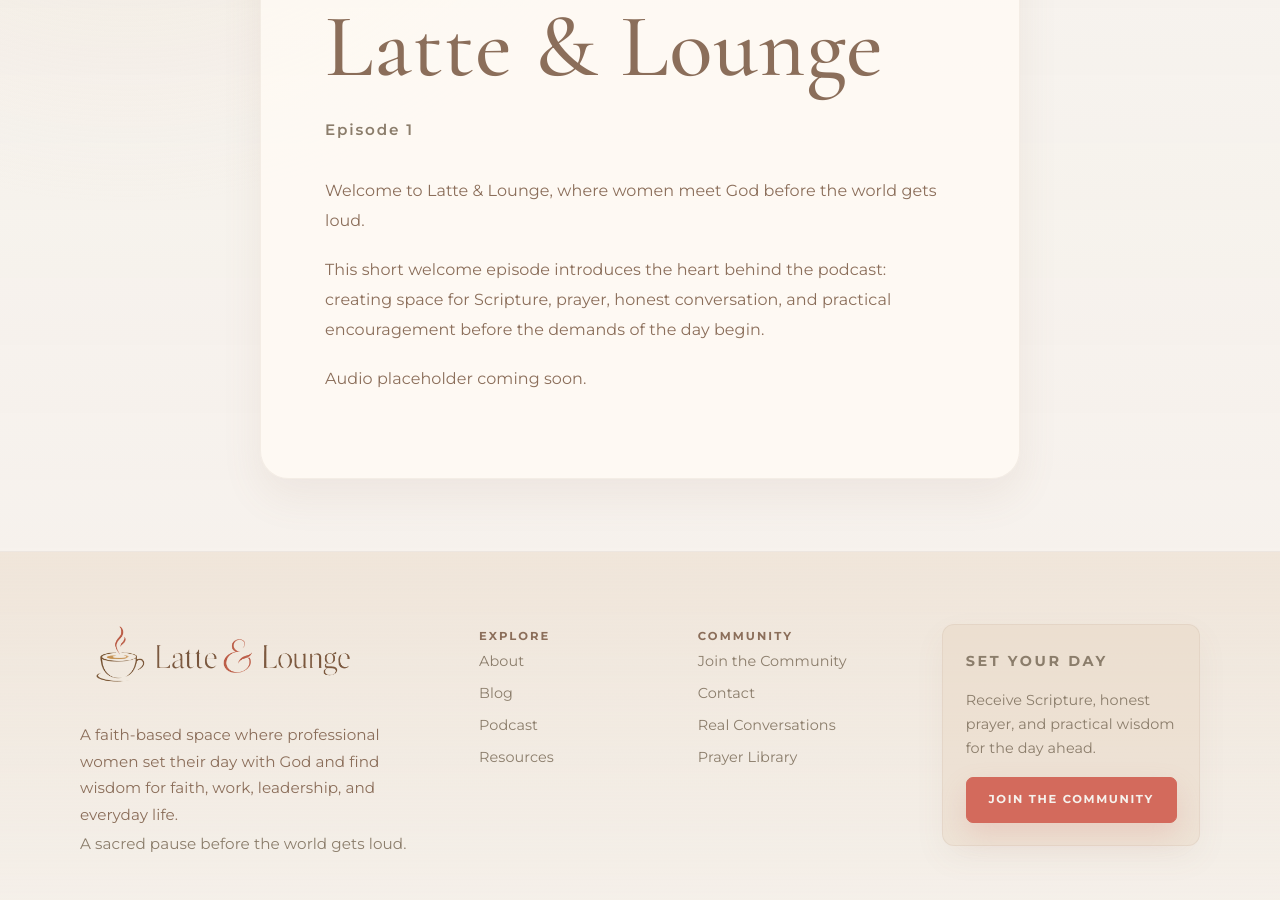
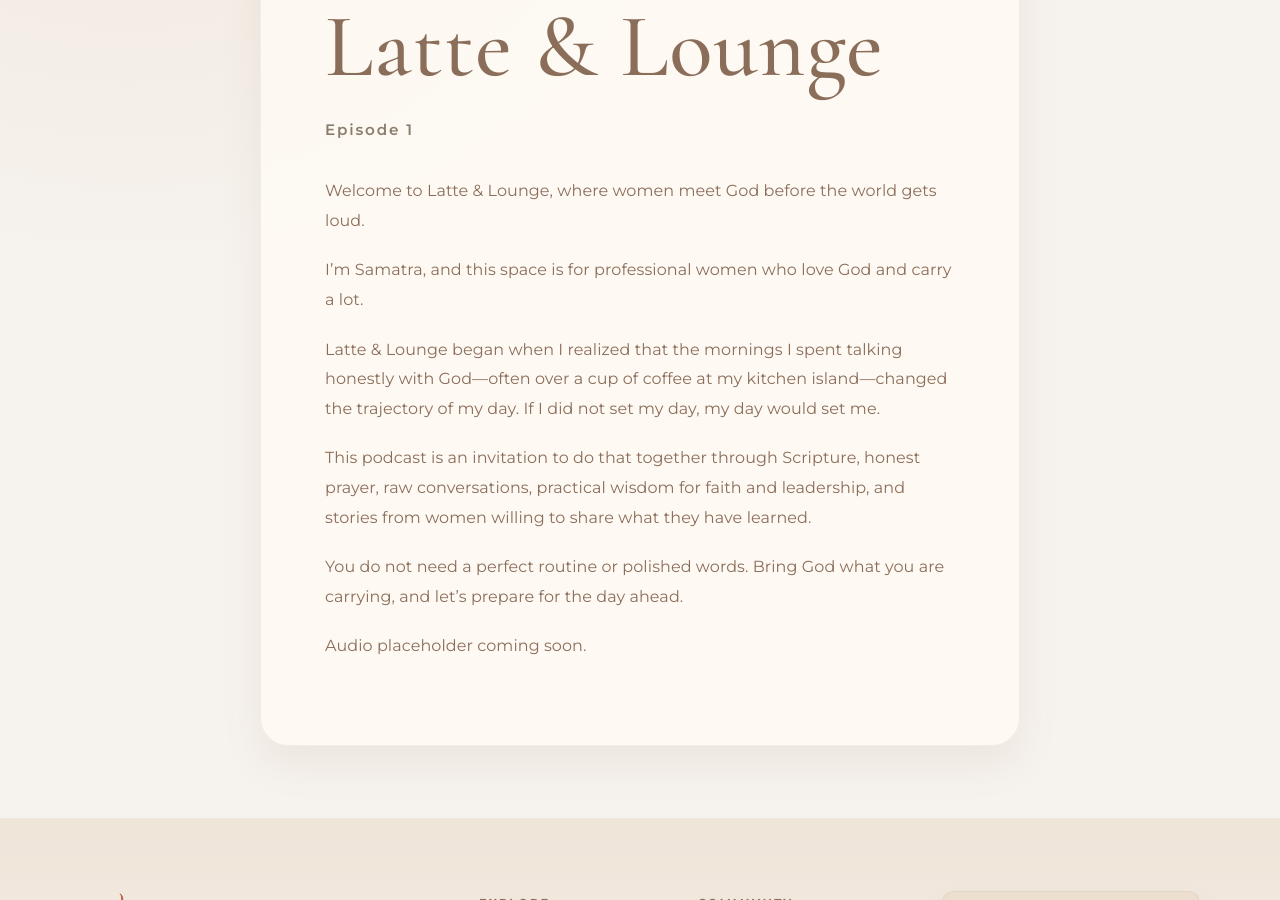
Before and after one commit to jeffthomasiii/latte-lounge-poc, a Jekyll site: the page built from docs/_podcast/welcome-to-latte-and-lounge.md, in a window 1280 px wide and 900 px high, scrolled down 363 px. Built offline with Jekyll 4.4.1, drawn with Linux system fonts in a browser that asks for light colours.

Commit message:
Rewrite podcast welcome in Samatra's voice

```diff
--- a/docs/_podcast/welcome-to-latte-and-lounge.md
+++ b/docs/_podcast/welcome-to-latte-and-lounge.md
@@ -5,6 +5,12 @@ episode: 1
 
 Welcome to Latte & Lounge, where women meet God before the world gets loud.
 
-This short welcome episode introduces the heart behind the podcast: creating space for Scripture, prayer, honest conversation, and practical encouragement before the demands of the day begin.
+I’m Samatra, and this space is for professional women who love God and carry a lot.
+
+Latte & Lounge began when I realized that the mornings I spent talking honestly with God—often over a cup of coffee at my kitchen island—changed the trajectory of my day. If I did not set my day, my day would set me.
+
+This podcast is an invitation to do that together through Scripture, honest prayer, raw conversations, practical wisdom for faith and leadership, and stories from women willing to share what they have learned.
+
+You do not need a perfect routine or polished words. Bring God what you are carrying, and let’s prepare for the day ahead.
 
 Audio placeholder coming soon.
```
